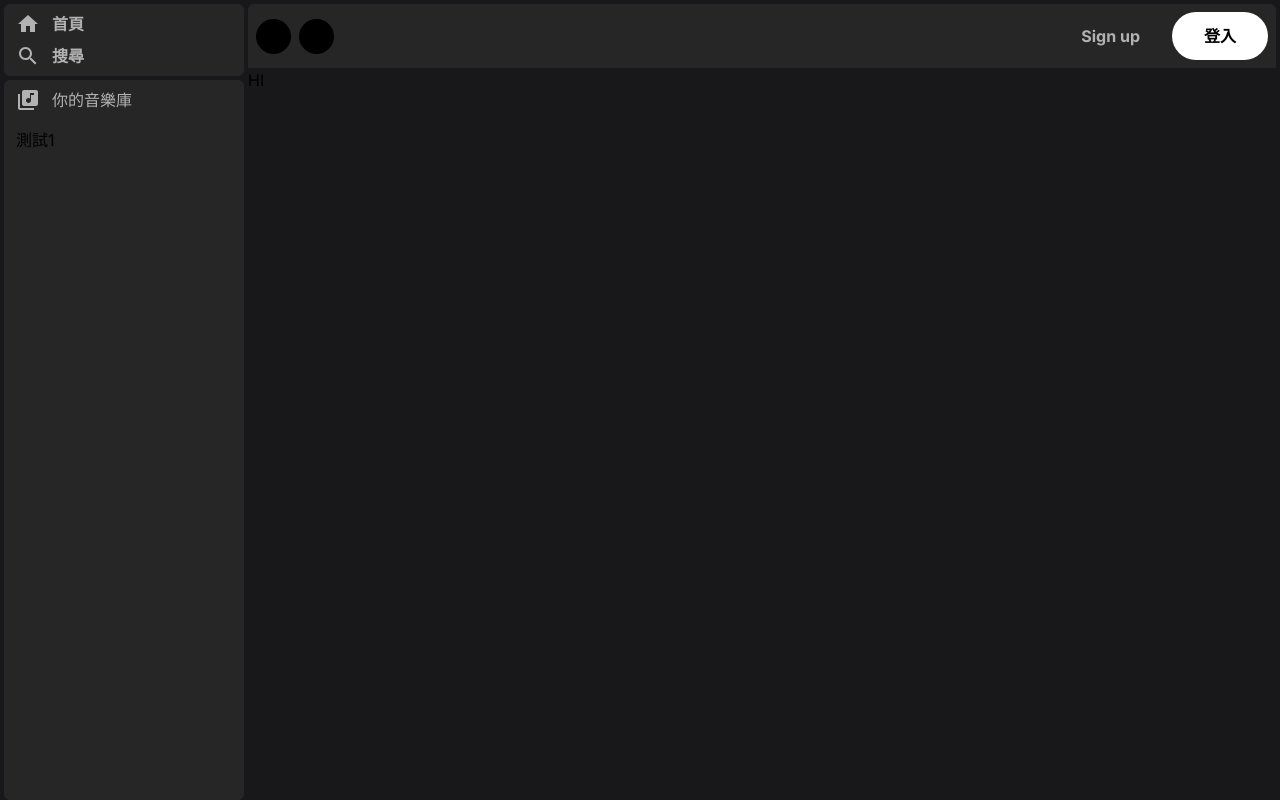
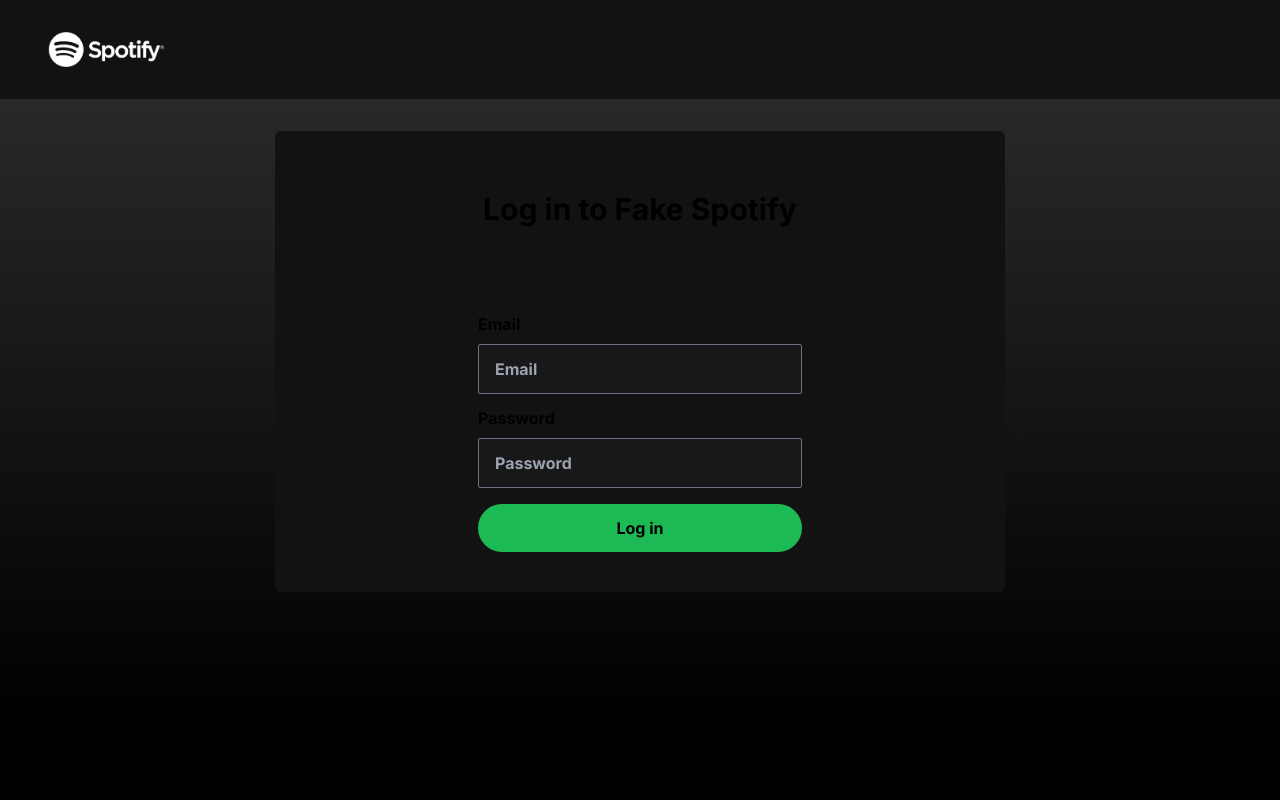
Before and after one commit to Iloveyanjun/spotify-clone, a Next.js app: page /login in a window 1280 px wide. Built offline with nearby package versions, Linux system fonts and the light colour scheme; no server answers.

Commit message:
feat: Implemented basic login system
This commit implements a basic login system. Upon successful login, the navbar dynamically changes to display a logout button and the user's email.

```diff
--- a/app/(auth)/login/page.tsx
+++ b/app/(auth)/login/page.tsx
@@ -1,5 +1,54 @@
+import Image from "next/image";
+import spotifyLogo from "@/public/Spotify_Logo_CMYK_White.png";
+import Link from "next/link";
+import { login } from "@/app/actions";
+
 export default function LoginPage() {
-    return <div>
-        HI
-    </div>
+    return (
+        <div className="flex flex-col bg-gradient-to-b from-[#2a2a2a] from-10% to to-black to-90% h-screen p-0 mx-[-4px]">
+            {/* Header */}
+            <div className="h-fit bg-[#121212] py-8 px-12">
+                <Link href={"/"}>
+                    <Image
+                        src={spotifyLogo}
+                        alt="Spotify Logo"
+                        width={117}
+                        height={40}
+                    />
+                </Link>
+            </div>
+            {/* Form */}
+            <div className="flex flex-col justify-center self-center items-center bg-[#121212] py-10 w-[730px] mt-8 rounded-md">
+                <h1 className="font-bold text-3xl my-5">
+                    Log in to Fake Spotify
+                </h1>
+                <div className="w-[70%]">
+                    <hr className="h-px my-8  border-0 dark:bg-[#2a2a2a]" />
+                </div>
+                <form action={login}>
+                    <div className="flex flex-col font-bold mb-3">
+                        <label>Email</label>
+                        <input
+                            type="text"
+                            className="w-[324px] rounded-sm px-4 py-3 mt-2 bg-secondary border border-gray-500 hover:border-white transition-[0.3s]"
+                            placeholder="Email"
+                            name="email"
+                        />
+                    </div>
+                    <div className="flex flex-col font-bold">
+                        <label>Password</label>
+                        <input
+                            type="text"
+                            className="w-[324px] rounded-sm px-4 py-3 mt-2 bg-secondary border border-gray-500 hover:border-white transition-[0.3s]"
+                            placeholder="Password"
+                            name="password"
+                        />
+                    </div>
+                    <button className="rounded-full bg-spotify text-black py-3 mt-4 font-bold hover:bg-green-500 w-[324px]">
+                        Log in
+                    </button>
+                </form>
+            </div>
+        </div>
+    );
 }
--- a/app/(auth)/signup/page.tsx
+++ b/app/(auth)/signup/page.tsx
@@ -1,5 +1,21 @@
 import SignupForm from "@/components/SignupForm";
+import { createClient } from "@/utils/supabase/server";
+import { redirect } from "next/navigation";
 
-export default function SignupPage() {
+export default async function SignupPage() {
+    //如果已經登入，就導向首頁
+    const supabase = createClient();
+
+    const {
+        data: { user },
+    } = await supabase.auth.getUser();
+
+    if (user) {
+        return redirect("/");
+    }
+
+
+
+
     return <SignupForm />;
 }
--- a/app/(general)/page.tsx
+++ b/app/(general)/page.tsx
@@ -1,7 +1,8 @@
-export default function HomePage() {
+export default async function HomePage() {
+
     return (
         <div className="px-2 py-2 bg-primary flex-grow overflow-hidden hover:overflow-y-auto">
-            <div></div>
+            <div>123</div>
         </div>
     );
 }
--- a/app/actions.ts
+++ b/app/actions.ts
@@ -43,3 +43,10 @@
     revalidatePath("/", "layout");
     redirect("/");
 }
+
+export async function logout() {
+    const supabase = createClient();
+    const { error } = await supabase.auth.signOut();
+
+    return redirect("/");
+}
--- a/app/layout.tsx
+++ b/app/layout.tsx
@@ -3,6 +3,7 @@
 import "./globals.css";
 import Sidebar from "@/components/Sidebar";
 import Header from "@/components/Header";
+import AuthBtns from "@/components/AuthBtns";
 
 const inter = Inter({ subsets: ["latin"] });
 
@@ -22,7 +23,10 @@
                 <div className="flex">
                     <Sidebar />
                     <main className="flex flex-col flex-grow mx-1 rounded-md h-screen">
-                        <Header />
+                        <Header>
+                            <AuthBtns />
+                        </Header>
+
                         {children}
                     </main>
                 </div>
--- /dev/null
+++ b/components/AuthBtns.tsx
@@ -0,0 +1,37 @@
+import { logout } from "@/app/actions";
+import { createClient } from "@/utils/supabase/server";
+import Link from "next/link";
+
+export default async function AuthBtns() {
+    const supabase = createClient();
+    // check if user is logged in
+    const {
+        data: { user },
+    } = await supabase.auth.getUser();
+
+
+    // if user is logged in, hide the login and signup buttons
+    return user ? (
+        <div className="flex items-center gap-4">
+            Hey, {user.email}!
+            <form action={logout}>
+                <button className="py-2 px-4 rounded-md no-underline bg-spotify hover:bg-green-300 cursor-pointer">
+                    Logout
+                </button>
+            </form>
+        </div>
+    ) : (
+        <div>
+            <Link href="/signup">
+                <button className="text-inactive py-2 mr-8 hover:text-white font-bold hover:scale-[1.05]">
+                    Sign up
+                </button>
+            </Link>
+            <Link href="/login">
+                <button className="rounded-full bg-white text-black px-8 py-3 font-bold hover:scale-[1.05]">
+                    登入
+                </button>
+            </Link>
+        </div>
+    );
+}
--- a/components/Header.tsx
+++ b/components/Header.tsx
@@ -1,14 +1,12 @@
 "use client";
-
 import ArrowBackIosNewIcon from "@mui/icons-material/ArrowBackIosNew";
 import ArrowForwardIosIcon from "@mui/icons-material/ArrowForwardIos";
-import Link from "next/link";
 import { usePathname } from "next/navigation";
 
-export default function Header() {
+export default function Header({children}: {children: React.ReactNode} ) {
     const pathname = usePathname();
     let style;
-    if (pathname === "/signup") {
+    if (pathname === "/signup" || pathname === "/login") {
         style =
             "mt-1 flex px-2 py-2 justify-between items-center bg-primary rounded-tl-md rounded-tr-md hidden";
     } else {
@@ -29,18 +27,7 @@
                 />
             </div>
             {/* 登入和註冊按鈕 */}
-            <div>
-                <Link href="/signup">
-                    <button className="text-inactive py-2 mr-8 hover:text-white font-bold hover:scale-[1.05]">
-                        Sign up
-                    </button>
-                </Link>
-                <Link href="/login">
-                    <button className="rounded-full bg-white text-black px-8 py-3 font-bold hover:scale-[1.05]">
-                        登入
-                    </button>
-                </Link>
-            </div>
+            {children}
         </header>
     );
 }
--- a/components/Sidebar.tsx
+++ b/components/Sidebar.tsx
@@ -9,7 +9,7 @@
 export default function Sidebar() {
     const pathname = usePathname();
     let style;
-    if (pathname === "/signup") {
+    if (pathname === "/signup" || pathname === "/login") {
         style = "flex flex-col flex-grow  ml-1 h-screen max-w-60 hidden";
     } else {
         style = "flex flex-col flex-grow  ml-1 h-screen max-w-60";
```
Also changed, not shown: public/Spotify_Logo_CMYK_White.png (added).
